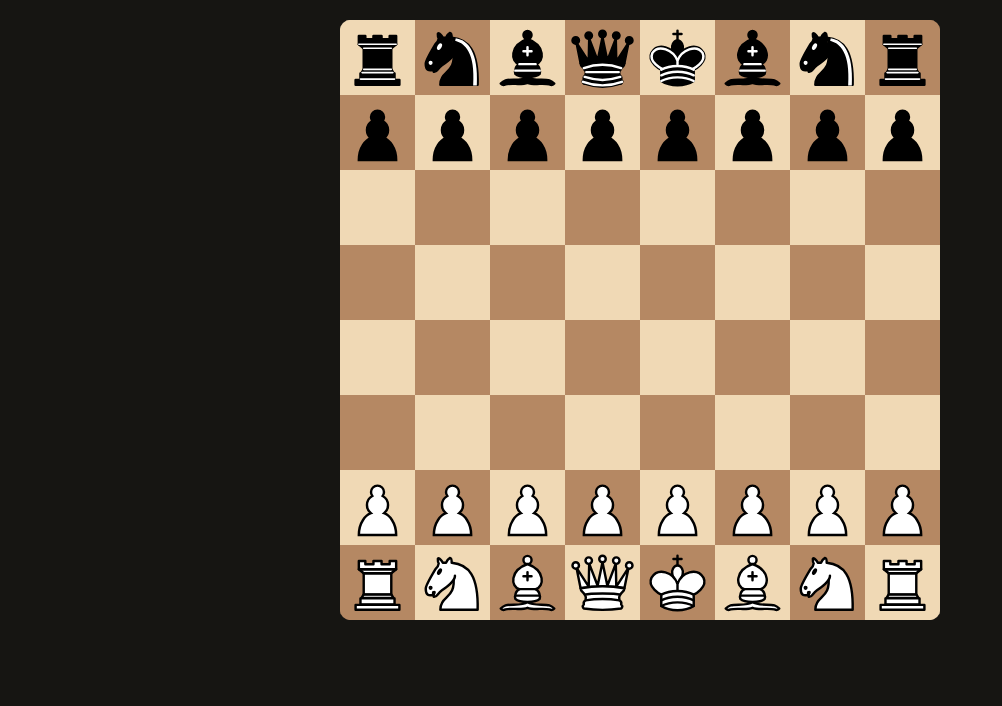
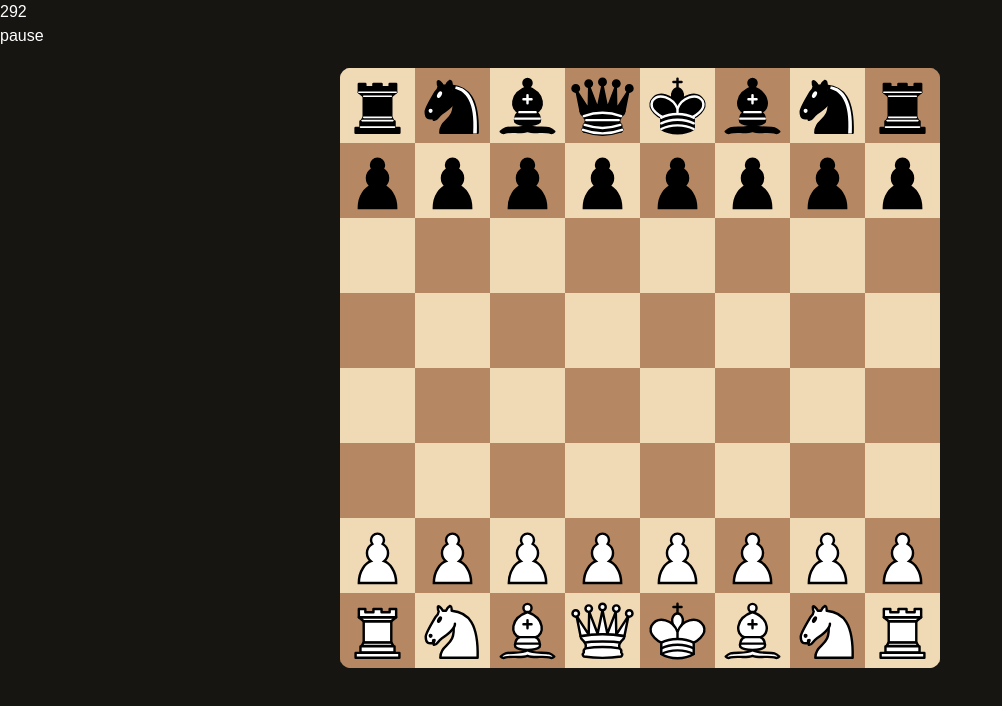
Before and after one commit to codeveryday-exe/chess, a React (Vite) app: page / in a window 1280 px wide. Shown: the top 706 px of the page, without its empty margins (0-1002 px from the left). Built offline with nearby package versions, Linux system fonts and the light colour scheme.

Commit message:
feat: add time logic

```diff
--- a/src/App.tsx
+++ b/src/App.tsx
@@ -3,12 +3,14 @@ import { EndgameAlertBox } from './components/EndgameAlertBox';
 import { PromotionPieceSelector } from './components/PromotionPieceSelector';
 import { useBoard } from './contexts/BoardContext';
 import styles from './App.module.css';
+import { Clock } from './contexts/Clock';
 
 export default function App() {
   const { promotionWaitingMove } = useBoard();
 
   return (
     <main className={styles.app}>
+      <Clock timeLimit={300} />
       <Board />
       <EndgameAlertBox />
       {promotionWaitingMove && <PromotionPieceSelector promotionWaitingMove={promotionWaitingMove} />}
--- a/src/components/EndgameAlertBox.tsx
+++ b/src/components/EndgameAlertBox.tsx
@@ -3,7 +3,7 @@ import { useBoard } from '../contexts/BoardContext';
 import styles from './EndgameAlertBox.module.css';
 
 export function EndgameAlertBox() {
-  const { isCheckmate, isDraw, isStalemate, turn, reset } = useBoard();
+  const { isCheckmate, isDraw, isStalemate, isTimeout, turn, reset } = useBoard();
 
   const message = isCheckmate
     ? `Checkmate, ${turn === WHITE ? 'Black' : 'White'} won!`
@@ -11,7 +11,9 @@ export function EndgameAlertBox() {
       ? 'Draw'
       : isStalemate
         ? 'Stalemate'
-        : '';
+        : isTimeout
+          ? `Times Up, ${turn === 'w' ? 'Black' : 'White'} won!`
+          : '';
   return (
     <>
       {message && (
--- a/src/components/PromotionPieceSelector.module.css
+++ b/src/components/PromotionPieceSelector.module.css
@@ -6,7 +6,7 @@
   max-width: 600px;
   background-color: #22201b;
   margin: 0 auto;
-  padding: 40px 100px;
+  padding: 28px 0;
   border-radius: 20px;
 }
 
--- a/src/contexts/BoardContext.tsx
+++ b/src/contexts/BoardContext.tsx
@@ -10,6 +10,8 @@ interface BoardContextValues {
   isCheckmate: boolean;
   isDraw: boolean;
   isStalemate: boolean;
+  isTimeout: boolean;
+  setIsTimeout: (isTimeout: boolean) => void;
   turn: Color;
   reset: () => void;
   promotionWaitingMove: Move | undefined;
@@ -40,6 +42,7 @@ export function BoardContextProvider({ children }: { children: ReactNode }) {
   const [isCheckmate, setIsCheckmate] = useState(() => chess.isCheckmate());
   const [isDraw, setIsDraw] = useState(() => chess.isDraw());
   const [isStalemate, setIsStalemate] = useState(() => chess.isStalemate());
+  const [isTimeout, setIsTimeout] = useState(false);
   const [turn, setTurn] = useState(() => chess.turn());
   const [promotionWaitingMove, setPromotionWaitingMove] = useState<Move>();
   const [selectedPiece, setSelectedPiece] = useState<BoardPiece>();
@@ -50,6 +53,7 @@ export function BoardContextProvider({ children }: { children: ReactNode }) {
     setIsDraw(chess.isDraw());
     setIsStalemate(chess.isStalemate());
     setIsCheckmate(chess.isCheckmate());
+    setIsTimeout(false);
     setTurn(chess.turn());
   }
 
@@ -78,6 +82,8 @@ export function BoardContextProvider({ children }: { children: ReactNode }) {
         isCheckmate,
         isDraw,
         isStalemate,
+        isTimeout,
+        setIsTimeout,
         promotionWaitingMove,
         setPromotionWaitingMove,
         selectedPiece,
--- /dev/null
+++ b/src/contexts/Clock.tsx
@@ -0,0 +1,44 @@
+import { useEffect, useRef, useState } from 'react';
+
+export function Clock({ timeLimit }: { timeLimit: number }) {
+  // for UI
+  const [timeLeft, setTimeLeft] = useState(timeLimit);
+  // for logic
+  const msLeftRef = useRef(timeLeft * 1000);
+  const [isPaused, setIsPaused] = useState(false);
+
+  useEffect(() => {
+    if (isPaused) {
+      return;
+    }
+
+    const startTime = new Date().getTime();
+    const msLeft = msLeftRef.current;
+
+    const intervalId = setInterval(() => {
+      const timeSpent = new Date().getTime() - startTime;
+      setTimeLeft(Math.floor((msLeft - timeSpent) / 1000));
+      msLeftRef.current = msLeft - timeSpent;
+    }, 0);
+
+    return () => {
+      const timeSpent = new Date().getTime() - startTime;
+      msLeftRef.current = msLeft - timeSpent;
+      clearInterval(intervalId);
+    };
+  }, [timeLimit, isPaused]);
+
+  return (
+    <div>
+      <div>
+        <p>{timeLeft}</p>
+        <button onClick={() => setIsPaused((pause) => !pause)}>{isPaused ? 'resume' : 'pause'}</button>
+      </div>
+    </div>
+  );
+}
+
+// format pretty clock in UI e.g. 05:00
+// time should tick on turn
+// end game when clock runs out
+// commit each task when finished
```
